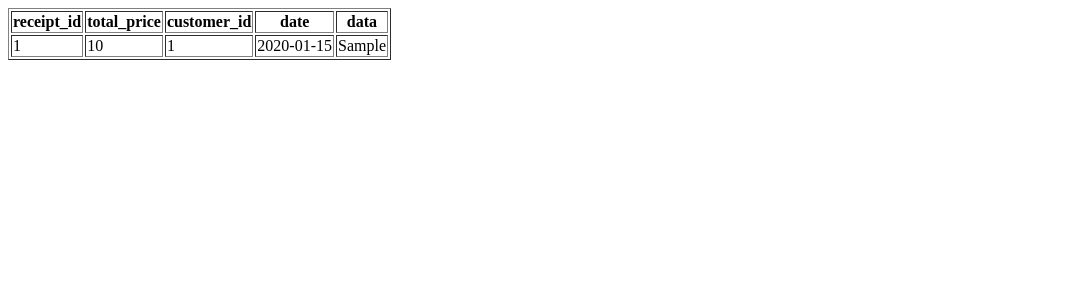
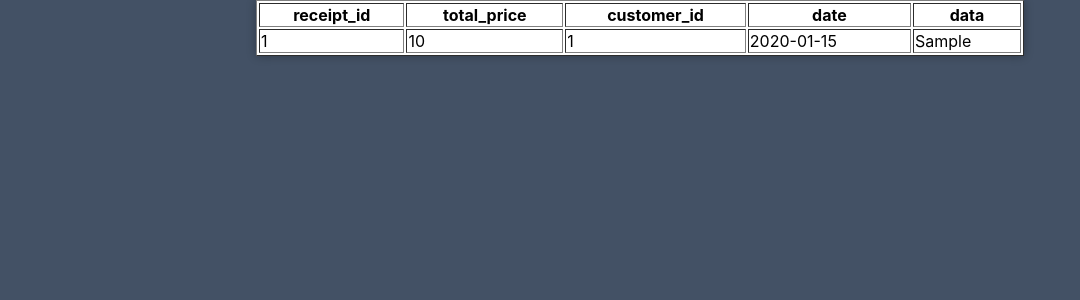
Before and after one commit to Ali-M-Tabatabaei/Game-Store, a Flask app: page /receipts in a window 1280 px wide. Shown: the top 300 px of the page, without its empty margins (0-1080 px from the left). Run offline with Flask 2, Linux system fonts and the light colour scheme; the visitor is signed in with stand-in values (Sample User, id 1); tables that the repository leaves empty hold one stand-in row (values such as "Sample post").

Commit message:
updated records table

```diff
--- a/static/style.css
+++ b/static/style.css
@@ -9,12 +9,19 @@ body {
   	background-color: #435165;
   	margin: 0;
 }
-.login, .register {
+.login, .register{
   	width: 400px;
   	background-color: #ffffff;
   	box-shadow: 0 0 9px 0 rgba(0, 0, 0, 0.3);
   	margin: 100px auto;
 }
+.record table{
+    background-color: #ffffff;
+    width: 60%;
+    box-shadow: 0 0 9px 0 rgba(0, 0, 0, 0.3);
+    margin: auto;
+}
+
 .login h1, .register h1 {
   	text-align: center;
   	color: #5b6574;
@@ -22,10 +29,11 @@ body {
   	padding: 20px 0 20px 0;
   	border-bottom: 1px solid #dee0e4;
 }
-.login .links, .register .links {
+.login .links, .register .links{
   	display: flex;
   	padding: 0 15px;
 }
+
 .login .links a, .register .links a {
   	color: #adb2ba;
   	text-decoration: none;
--- a/templates/record.html
+++ b/templates/record.html
@@ -2,9 +2,12 @@
 <html lang="en">
 <head>
     <meta charset="UTF-8">
+    <link rel="stylesheet" href="{{ url_for('static', filename='style.css') }}">
     <title>records</title>
 </head>
 <body>
+<div class="record">
+
     <table border="1">
     <thead>
         <tr>
@@ -23,5 +26,6 @@
         {% endfor %}
     </tbody>
     </table>
+</div>
 </body>
 </html>
```
